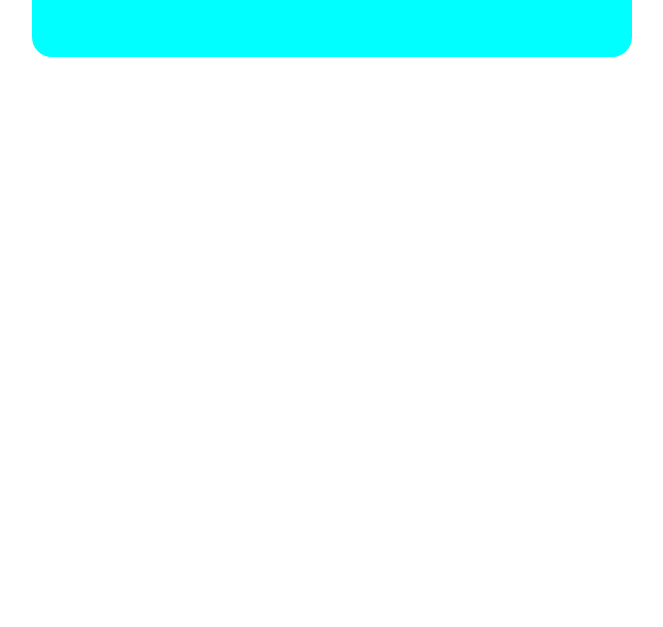
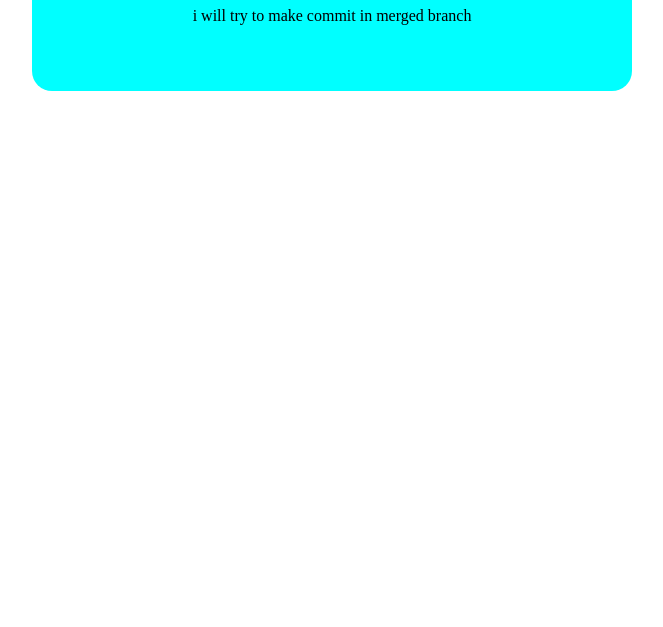
Before and after one commit to AlekseiKonoplev/github-test, a plain HTML site: page index.html in a window 1280 px wide. Shown: the part 173-800 px from the top of the page, without its empty margins (308-971 px from the left). Drawn offline with Linux system fonts and the light colour scheme.

Commit message:
commit from merged branch
i will try to make commit in merged branch

```diff
--- a/index.html
+++ b/index.html
@@ -10,6 +10,7 @@
 <body>
     <div>
         <h1>Блок</h1>
+        <p>i will try to make commit in merged branch</p>
     </div>
 </body>
 </html>
```
